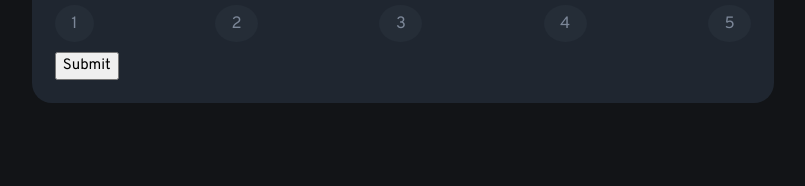
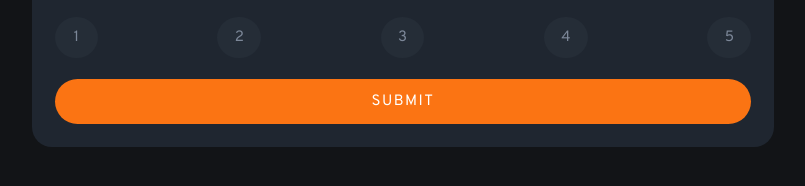
Before and after one commit to JuanMartinRivas/interactive-rating-component-main, a website built with Parcel: page index.html in a window 1280 px wide. Shown: the part 338-524 px from the top of the page, without its empty margins (9-814 px from the left). Built offline with nearby package versions, Linux system fonts and the light colour scheme.

Commit message:
Styling front card

```diff
--- a/app/scss/_main.scss
+++ b/app/scss/_main.scss
@@ -14,6 +14,7 @@ main {
 
     .section-text {
       color: $medium-grey;
+      margin-bottom: 2em;
     }
 
     .buttons-list {
@@ -21,29 +22,52 @@ main {
       justify-content: space-between;
       padding: 0;
 
-      .checked {
-        color: #fff;
-        background-color: $orange;
-      }
-
       .list-item > .rating-text {
-        font-size: 1.1rem;
         color: $medium-grey;
         background-color: $dark-blue;
         border-radius: 50%;
-        padding: 0.5em 1em;
+        padding: 0.75em 1.25em;
         cursor: pointer;
         transition: 0.25s;
+
+        &.wide {
+          padding: 0.75em 1.15em;
+        }
 
         &:hover {
           color: #fff;
           background-color: $light-grey;
+        }
+
+        &.checked {
+          color: #fff;
+          background-color: $orange;
         }
       }
 
       .rating-component {
         display: none;
       }
+    }
+  }
+
+  .submit-btn {
+    font-size: 1rem;
+    width: 100%;
+    margin-top: 1em;
+    border: none;
+    border-radius: 30px;
+    padding: 0.75em;
+    color: #fff;
+    background-color: $orange;
+    letter-spacing: 0.1em;
+    text-transform: uppercase;
+    cursor: pointer;
+    transition: 0.25s;
+
+    &:hover {
+      color: $orange;
+      background-color: #fff;
     }
   }
 
--- a/index.html
+++ b/index.html
@@ -15,7 +15,7 @@
     <section class="rating-section shown-card">
       <div class="container">
         <div class="card">
-          <img src="images/icon-star.svg" alt="Star icon" class="star-icon">
+          <img src="images/icon-star.svg" alt="" class="star-icon">
           <h1 class="section-header">How did we do?</h1>
           <p class="section-text">Please let us know how we did with your support request. All feedback is appreciated
             to help us improve our offering!</p>
@@ -27,19 +27,19 @@
               </li>
               <li class="list-item">
                 <input value="2" id="2" name="rating" type="radio" class="rating-component">
-                <label for="2" class="rating-text">2</label>
+                <label for="2" class="rating-text wide">2</label>
               </li>
               <li class="list-item">
                 <input value="3" id="3" name="rating" type="radio" class="rating-component">
-                <label for="3" class="rating-text">3</label>
+                <label for="3" class="rating-text wide">3</label>
               </li>
               <li class="list-item">
                 <input value="4" id="4" name="rating" type="radio" class="rating-component">
-                <label for="4" class="rating-text">4</label>
+                <label for="4" class="rating-text wide">4</label>
               </li>
               <li class="list-item">
                 <input value="5" id="5" name="rating" type="radio" class="rating-component">
-                <label for="5" class="rating-text">5</label>
+                <label for="5" class="rating-text wide">5</label>
               </li>
             </ul>
             <button class="submit-btn">Submit</button>
```
